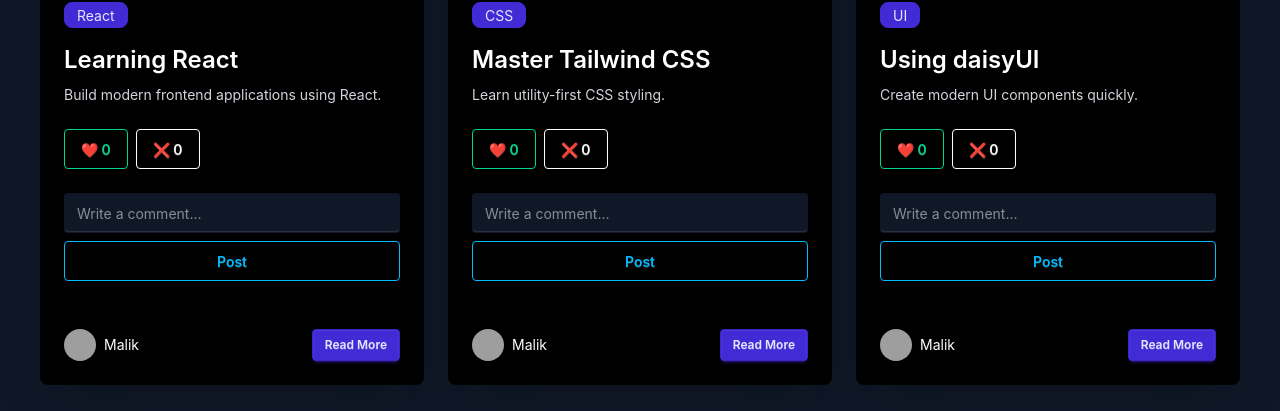
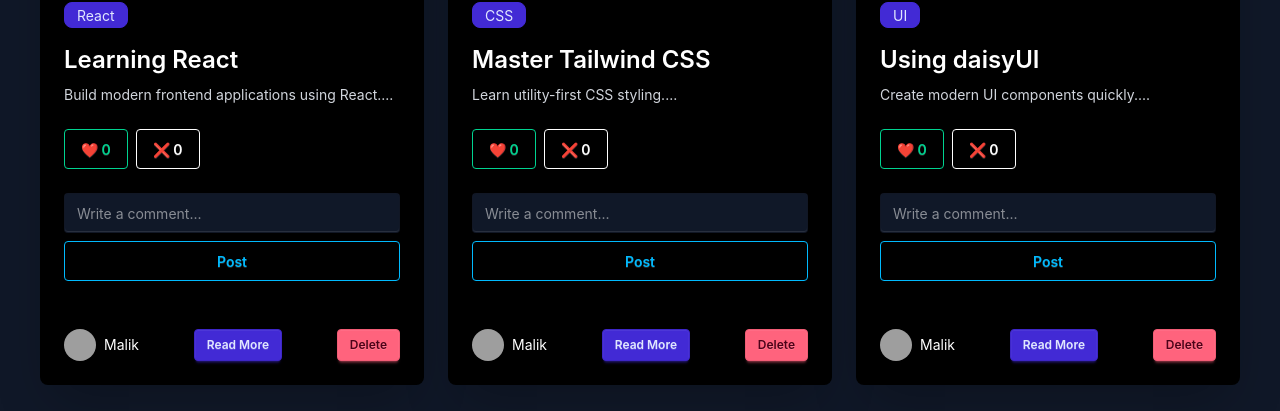
Before and after one commit to malika-build23/BlogPlat, a React (Vite) app: page / in a window 1280 px wide. Shown: the part 1150-1561 px from the top of the page. Built offline with nearby package versions, Linux system fonts and the light colour scheme; grey boxes are pictures that could not be loaded; the HTML template or start-up script is replaced by a standard one.

Commit message:
Add Delete

```diff
--- a/package.json
+++ b/package.json
@@ -10,6 +10,7 @@
     "preview": "vite preview"
   },
   "dependencies": {
+    "@tailwindcss/line-clamp": "^0.4.4",
     "@tailwindcss/vite": "^4.3.0",
     "daisyui": "^5.5.20",
     "react": "^19.2.6",
--- a/src/App.jsx
+++ b/src/App.jsx
@@ -1,4 +1,4 @@
-import { useState } from "react";
+import { useState ,useEffect } from "react";
 import Navbar from "./components/Navbar";
 
 import { BrowserRouter, Routes, Route } from "react-router-dom"
@@ -11,8 +11,13 @@
 
 function App() {
 
-  const [blogs, setBlogs] = useState([
+  const [blogs, setBlogs] = useState(() => {
 
+    const storedBlogs = localStorage.getItem("blogs")
+
+    return storedBlogs
+      ? JSON.parse(storedBlogs)
+      : [
         {
           id: 1,
           title: "Learning React",
@@ -37,7 +42,27 @@
           image: "https://picsum.photos/400/200?3"
         }
 
-  ]);
+      ]
+
+  })
+
+  const deleteBlog = (id) => {
+
+    const updatedBlogs = blogs.filter(
+      (blog) => blog.id !== id
+    );
+
+    setBlogs(updatedBlogs);
+
+  };
+  useEffect(() => {
+
+    localStorage.setItem(
+      "blogs",
+      JSON.stringify(blogs)
+    )
+
+  }, [blogs])
   return (
     <BrowserRouter>
 
@@ -49,9 +74,13 @@
 
           <Route
             path="/"
-            element={<Home blogs={blogs} />}
+            element={
+              <Home
+                blogs={blogs}
+                deleteBlog={deleteBlog}
               />
-
+            }
+          />
           <Route
             path="/create-blog"
             element={
--- a/src/components/Blogcard.jsx
+++ b/src/components/Blogcard.jsx
@@ -38,9 +38,9 @@
                         {props.title}
                     </h2>
 
-                    {/* Description */}
+                    {/* content */}
                     <p className="text-gray-300">
-                        {props.description}
+                        {props.content.slice(0, 120)}...
                     </p>
 
                     {/* Likes / Dislikes */}
@@ -168,6 +168,13 @@
                             Read More
                         </Link>
 
+                        <button
+                            className="btn btn-error btn-sm"
+                            onClick={() => props.deleteBlog(props.id)}
+                        >
+                            Delete
+                        </button>
+
                     </div>
 
                 </div>
--- a/src/pages/BlogDetails.jsx
+++ b/src/pages/BlogDetails.jsx
@@ -2,34 +2,14 @@
 import { useParams } from "react-router-dom"
 
 
-const blogs = [
 
-    {
-        id: 1,
-        title: "Learning React",
-        description: "This is full React blog content.",
-        image: "https://picsum.photos/800/400?1"
-    },
 
-    {
-        id: 2,
-        title: "Master Tailwind",
-        description: "This is full Tailwind blog content.",
-        image: "https://picsum.photos/800/400?2"
-    },
+const BlogDetails = ({ blogs }) => {
+    const { id } = useParams()
+    const blog = blogs.find(
+        (b) => String(b.id) === String(id)
+    )
 
-    {
-        id: 3,
-        title: "Using daisyUI",
-        description: "This is full daisyUI blog content.",
-        image: "https://picsum.photos/800/400?3"
-    }
-
-]
-
-const BlogDetails = (b) => {
-    const { id } = useParams()
-    const blog = blogs.find((b) => b.id === Number(id))
     if (!blog) {
         return <h1>Blog not found</h1>
     }
@@ -38,7 +18,7 @@
 
     return (
 
-        <div className="min-h-screen pt-28 px-6 bg-base-200">
+        <div className="min-h-screen pt-15 px-6 bg-base-200">
 
             <div className="max-w-4xl mx-auto bg-base-100 shadow-xl rounded-2xl overflow-hidden">
 
--- a/src/pages/Home.jsx
+++ b/src/pages/Home.jsx
@@ -1,7 +1,7 @@
 import React from 'react'
 import Blogcard from "../components/blogcard"
 
-const Home = ({ blogs }) => {
+const Home = ({ blogs, deleteBlog }) => {
 
     return (
         <div>
@@ -35,8 +35,9 @@
                             id={blog.id}
                             title={blog.title}
                             image={blog.image}
-                            description={blog.content}
+                            content={blog.content}
                             category={blog.category}
+                            deleteBlog={deleteBlog}
                         />
 
                     ))}
```
Also changed, not shown: 1 other file (tests, documents, lock files or other folders). Lines whose indentation alone changed are shown as unchanged.
